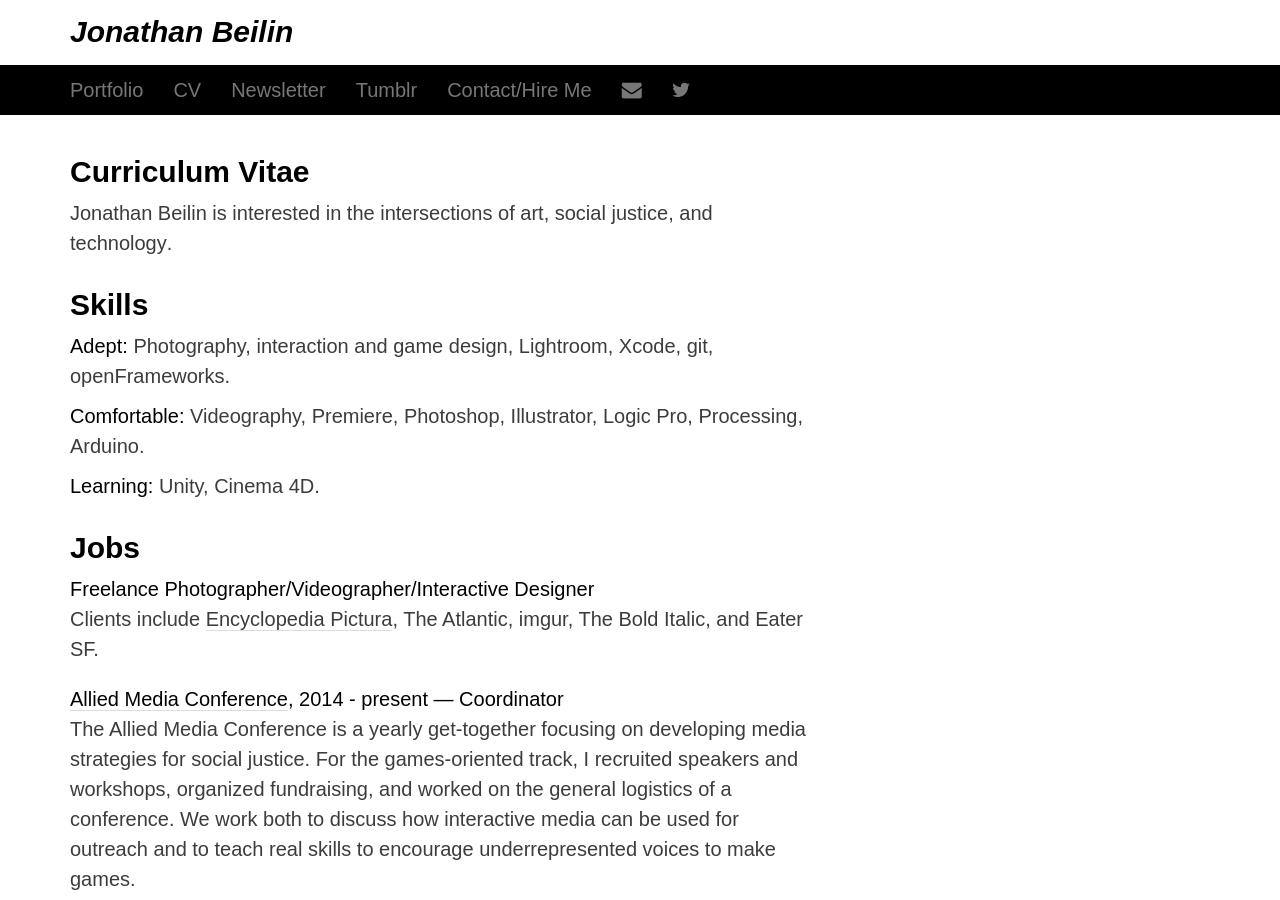
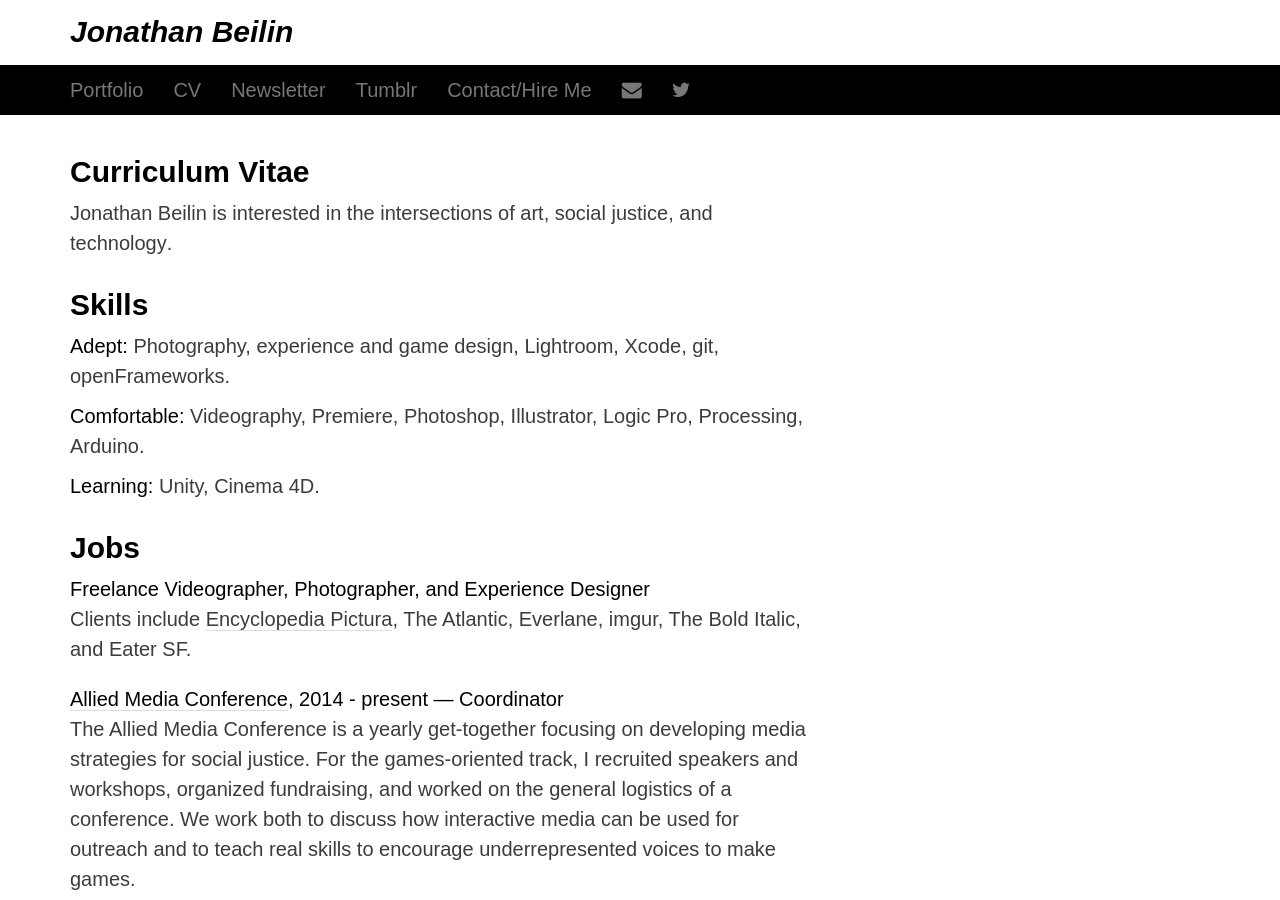
Before and after one commit to dongle/jonbeilin-portfolio-jekyll, a Jekyll site: the page built from cv/index.html, in a window 1280 px wide and 900 px high. Built offline with Jekyll 4.4.1, drawn with Linux system fonts in a browser that asks for light colours; nearby versions of some CDN libraries.

Commit message:
Small tweaks, add everlane to client list

```diff
--- a/_layouts/default.html
+++ b/_layouts/default.html
@@ -4,9 +4,9 @@
 	<meta charset="utf-8" />
 	<meta http-equiv="X-UA-Compatible" content="IE=edge">
 	<meta name="viewport" content="width=device-width, initial-scale=1">
-	<meta name="description" content="Works by Jonathan Beilin -- Videographer, Photographer, Interaction Designer, Writer">
+	<meta name="description" content="Works by Jonathan Beilin -- Videographer, Photographer, Experience Designer, Writer">
 	<meta name="author" content="Jonathan Beilin">
-	<meta name="keywords" content="Videographer Photographer Interaction Designer Portfolio Jonathan Jon Beilin" />
+	<meta name="keywords" content="Videographer Photographer Experience Designer Portfolio Jonathan Jon Beilin" />
 	<meta name="revisit-after" content="1 days">
 	<meta name="ROBOTS" content="INDEX,FOLLOW">
 	<link rel="icon" type="image/png" href="/favicon.png" />
--- a/cv/index.html
+++ b/cv/index.html
@@ -20,7 +20,7 @@ title: CV
 <section>
   <h3>Skills</h3>
   <p>
-    <p><strong>Adept:</strong> Photography, interaction and game design, Lightroom, Xcode, git, openFrameworks.</p>
+    <p><strong>Adept:</strong> Photography, experience and game design, Lightroom, Xcode, git, openFrameworks.</p>
       <p><strong>Comfortable:</strong> Videography, Premiere, Photoshop, Illustrator, Logic Pro, Processing, Arduino.</p>
       <p><strong>Learning:</strong> Unity, Cinema 4D.</p>
   </p>
@@ -30,8 +30,8 @@ title: CV
 <section>
   <h3>Jobs</h3>
   <ul>
-    <li><strong>Freelance Photographer/Videographer/Interactive Designer</strong>
-          <p>Clients include <a href="http://encyclopediapictura.com/" target="_blank">Encyclopedia Pictura</a>, The Atlantic, imgur, The Bold Italic, and Eater SF.</p></li>
+    <li><strong>Freelance Videographer, Photographer, and Experience Designer</strong>
+          <p>Clients include <a href="http://encyclopediapictura.com/" target="_blank">Encyclopedia Pictura</a>, The Atlantic, Everlane, imgur, The Bold Italic, and Eater SF.</p></li>
     <li><strong><a href="http://amc.alliedmedia.org/" target="_blank">Allied Media Conference</a>, 2014 - present — Coordinator</strong>
           <p>The Allied Media Conference is a yearly get-together focusing on developing media strategies for social justice. For the games-oriented track, I recruited speakers and workshops, organized fundraising, and worked on the general logistics of a conference. We work both to discuss how interactive media can be used for outreach and to teach real skills to encourage underrepresented voices to make games.</p></li>
     <li><strong>World Economic Forum, 2014 - present — Young Global Shaper</strong></li>
```
